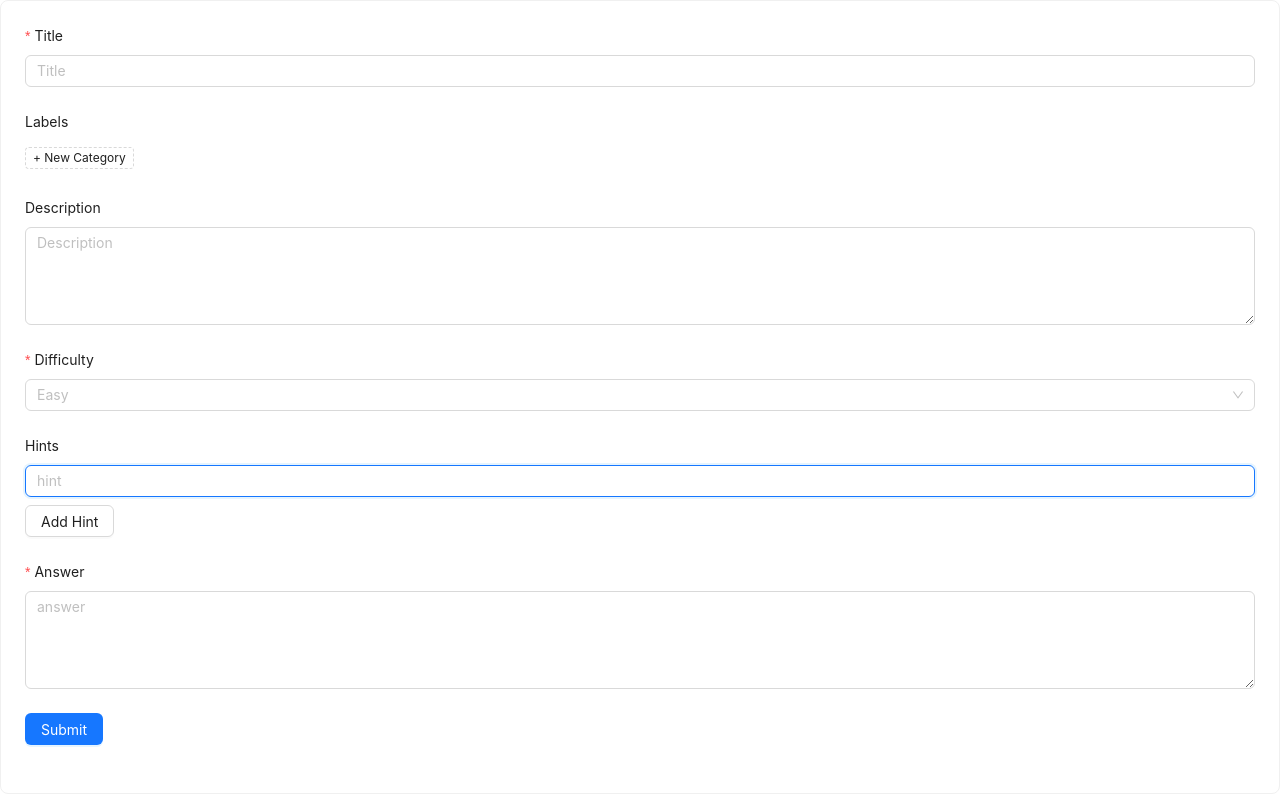
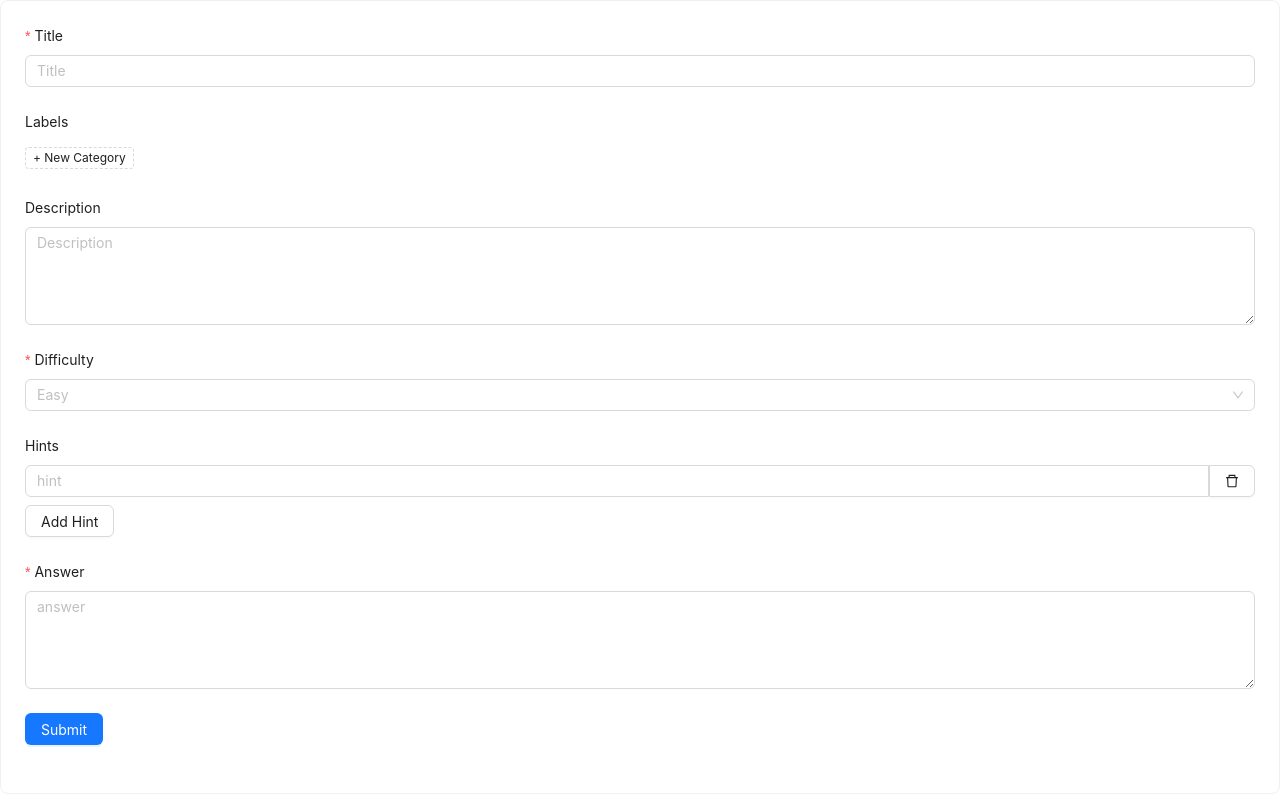
Before and after one commit to Brandontzhang/ReviewWidget, a React (Create React App) app in the folder frontend/: page / in a window 1280 px wide. Both pictures are taken after a click on the button "Add Hint". Built offline with nearby package versions, Linux system fonts and the light colour scheme.

Commit message:
Delete item functionality

```diff
--- a/frontend/src/app/components/InputList.tsx
+++ b/frontend/src/app/components/InputList.tsx
@@ -1,5 +1,6 @@
-import { Button, Input, InputRef } from "antd";
-import React, { KeyboardEvent, useEffect, useRef } from "react";
+import { DeleteOutlined } from "@ant-design/icons";
+import { Button, Input, InputRef, Space } from "antd";
+import React, { useState, useRef } from "react";
 
 
 interface ListItem {
@@ -10,15 +11,11 @@ interface ListItem {
 const InputList = (props : any) => {
     let items : ListItem[] = props.items;
     let itemInputs = useRef<{[key : number] : InputRef}>({});
-
-    useEffect(() => {
-        let newInputLine : InputRef = itemInputs.current[items.length];
-        if (newInputLine)
-            newInputLine.select();
-    }, [items.length]);
+    let [key, setKey] = useState(items.length);
 
     let addItem = () => {
-        props.setItems([...items, {key : items.length + 1, value : ""}]);
+        props.setItems([...items, {key : key + 1, value : ""}]);
+        setKey(key => key + 1);
     }
 
     let updateItem = (newValue : string , key : number) : void => {
@@ -28,16 +25,11 @@ const InputList = (props : any) => {
         props.setItems(updatedItems);
     }
 
-    let handleEnter = (e : KeyboardEvent<HTMLInputElement>, item : ListItem) => {
-        if (e.key === 'Enter') {
-            if (item.key == items.length) {
-                addItem();
-                // move ref to new line
-            } else {
-                let nextInputLine : InputRef = itemInputs.current[item.key + 1];
-                nextInputLine.select();
-            }
-        }
+    let deleteListItem = (item : ListItem) => {
+        props.setItems((curItems : ListItem[]) => {
+            let removedList = curItems.filter(i => i.key != item.key);
+            return removedList;
+        })
     }
 
     return (
@@ -45,15 +37,17 @@ const InputList = (props : any) => {
             {items.map(item => {
                 return (
                     // Move to different component and add delete
-                    <Input
-                        key={item.key}
+                    <Space.Compact key={item.key} style={{width : '100%'}}>
+                        <Input
                         style={{margin : "0 0 8px"}}
                         ref={element => {itemInputs.current[item.key] = element as InputRef}}
                         placeholder="hint"
                         value={item.value}
                         onChange={e => updateItem(e.target.value, item.key)}
-                        onKeyUp={e => handleEnter(e, item)}
-                    />
+                        />
+                        <Button onClick={() => deleteListItem(item)}><DeleteOutlined /></Button>
+                    </Space.Compact>
+
                 )
             })}
             <Button onClick={addItem}>Add Hint</Button>
```
